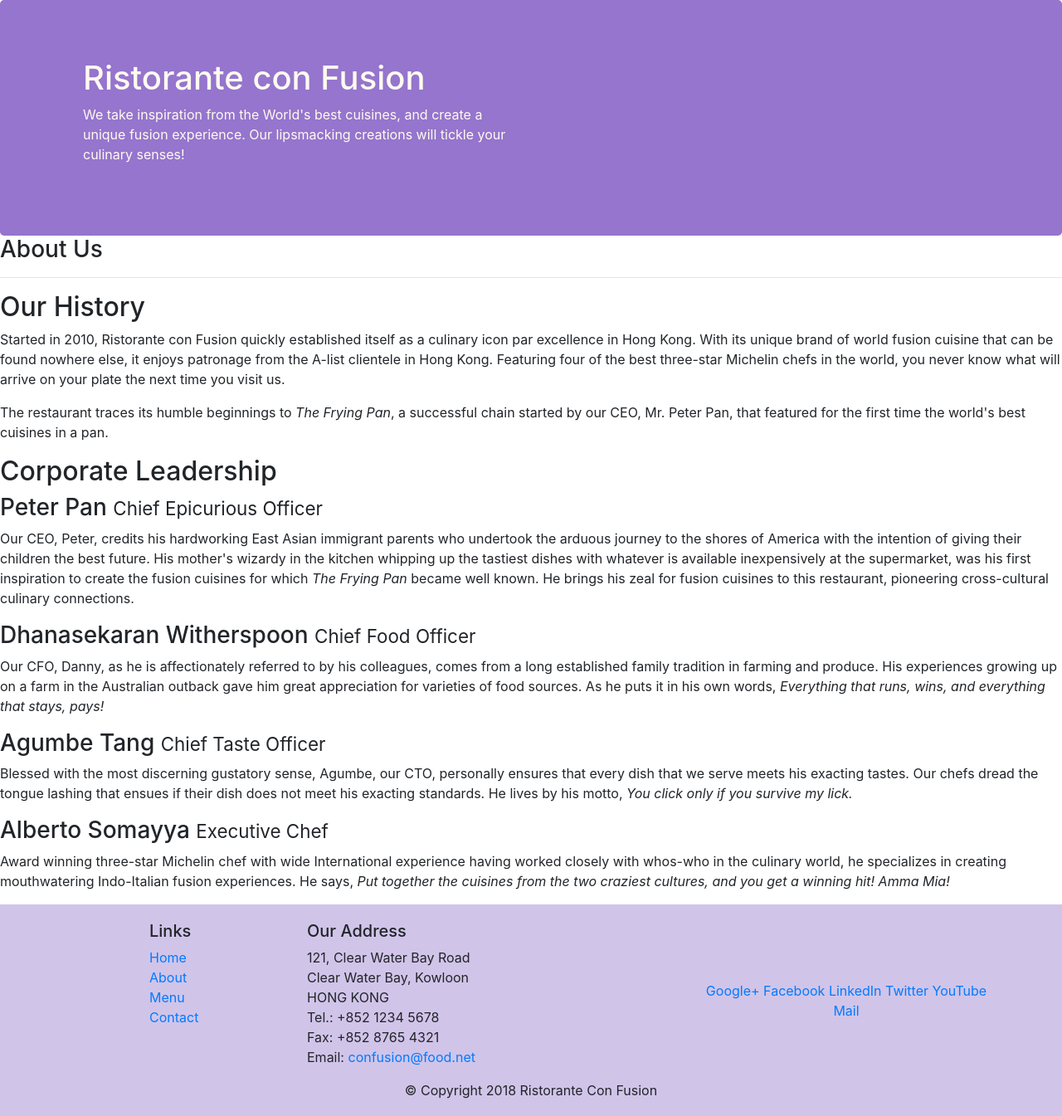
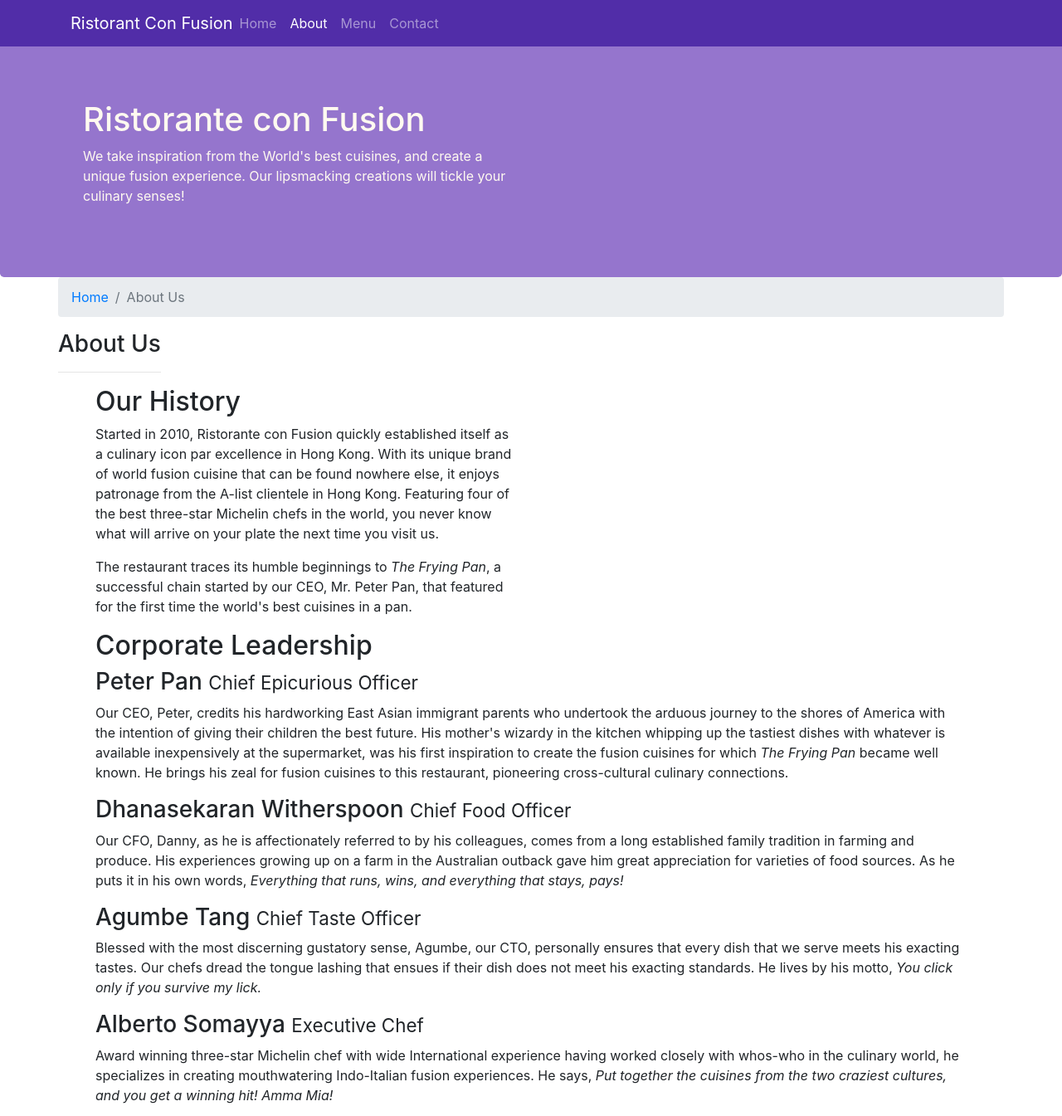
Before and after one commit to AoDonovanDev/bootstrap, a website: page aboutus.html in a window 1280 px wide. Shown: the top 1345 px of the page at 83% size. Drawn offline with nearby package versions, Linux system fonts and the light colour scheme.

Commit message:
finally some progress

```diff
--- a/aboutus.html
+++ b/aboutus.html
@@ -13,7 +13,22 @@
 </head>
 
 <body>
-
+    <nav class="navbar navbar-dark navbar-expand-sm fixed-top">
+        <div class="container">
+            <button class="navbar-toggler" tyoe="button" data-toggle="collapse" data-target="#Navbar">
+                <span class="navbar-toggler-icon"></span>
+            </button>
+            <a class="navbar-brand mr-auto" href="./index.html">Ristorant Con Fusion</a>
+            <div class="collapse navbar-collapse" id="Navbar">
+                <ul class="navbar-nav mr-auto">
+                    <li class="nav-item"><a class="nav-link" href="./index.html">Home</a></li>
+                    <li class="nav-item active"><a class="nav-link" href="#">About</a></li>
+                    <li class="nav-item"><a class="nav-link" href="#">Menu</a></li>
+                    <li class="nav-item"><a class="nav-link" href="#">Contact</a></li>
+                </ul>
+            </div>
+        </div>
+    </nav>
     <header class="jumbotron">
         <div class="container">
             <div class="row row-header">
@@ -27,16 +42,20 @@
         </div>
     </header>
 
-    <div>
-        <div>
+    <div class="container">
+        <div class="row">
+            <ol class="col-12 breadcrumb">
+                <li class="breadcrumb-item"><a href="./index.html">Home</a></li>
+                <li class="breadcrumb-item active">About Us</li>
+            </ol>
             <div>
                <h3>About Us</h3>
                <hr>
             </div>
         </div>
 
-        <div>
-            <div>
+        <div class="container">
+            <div class="col-sm-6">
                 <h2>Our History</h2>
                 <p>Started in 2010, Ristorante con Fusion quickly established itself as a culinary icon par excellence in Hong Kong. With its unique brand of world fusion cuisine that can be found nowhere else, it enjoys patronage from the A-list clientele in Hong Kong.  Featuring four of the best three-star Michelin chefs in the world, you never know what will arrive on your plate the next time you visit us.</p>
                 <p>The restaurant traces its humble beginnings to <em>The Frying Pan</em>, a successful chain started by our CEO, Mr. Peter Pan, that featured for the first time the world's best cuisines in a pan.</p>
@@ -46,17 +65,17 @@
         </div>
 
 
-        <div>
-            <div>
+        <div class="container">
+            <div class="col-12">
                 <h2>Corporate Leadership</h2>
                 <h3>Peter Pan <small>Chief Epicurious Officer</small></h3>
-                <p>Our CEO, Peter, credits his hardworking East Asian immigrant parents who undertook the arduous journey to the shores of America with the intention of giving their children the best future. His mother's wizardy in the kitchen whipping up the tastiest dishes with whatever is available inexpensively at the supermarket, was his first inspiration to create the fusion cuisines for which <em>The Frying Pan</em> became well known. He brings his zeal for fusion cuisines to this restaurant, pioneering cross-cultural culinary connections.</p>
+                <p class="d-none d-sm-block">Our CEO, Peter, credits his hardworking East Asian immigrant parents who undertook the arduous journey to the shores of America with the intention of giving their children the best future. His mother's wizardy in the kitchen whipping up the tastiest dishes with whatever is available inexpensively at the supermarket, was his first inspiration to create the fusion cuisines for which <em>The Frying Pan</em> became well known. He brings his zeal for fusion cuisines to this restaurant, pioneering cross-cultural culinary connections.</p>
                 <h3>Dhanasekaran Witherspoon <small>Chief Food Officer</small></h3>
-                <p>Our CFO, Danny, as he is affectionately referred to by his colleagues, comes from a long established family tradition in farming and produce. His experiences growing up on a farm in the Australian outback gave him great appreciation for varieties of food sources. As he puts it in his own words, <em>Everything that runs, wins, and everything that stays, pays!</em></p>
+                <p class="d-none d-sm-block">Our CFO, Danny, as he is affectionately referred to by his colleagues, comes from a long established family tradition in farming and produce. His experiences growing up on a farm in the Australian outback gave him great appreciation for varieties of food sources. As he puts it in his own words, <em>Everything that runs, wins, and everything that stays, pays!</em></p>
                 <h3>Agumbe Tang <small>Chief Taste Officer</small></h3>
-                <p>Blessed with the most discerning gustatory sense, Agumbe, our CTO, personally ensures that every dish that we serve meets his exacting tastes. Our chefs dread the tongue lashing that ensues if their dish does not meet his exacting standards. He lives by his motto, <em>You click only if you survive my lick.</em></p>
+                <p class="d-none d-sm-block">Blessed with the most discerning gustatory sense, Agumbe, our CTO, personally ensures that every dish that we serve meets his exacting tastes. Our chefs dread the tongue lashing that ensues if their dish does not meet his exacting standards. He lives by his motto, <em>You click only if you survive my lick.</em></p>
                 <h3>Alberto Somayya <small>Executive Chef</small></h3>
-                <p>Award winning three-star Michelin chef with wide International experience having worked closely with whos-who in the culinary world, he specializes in creating mouthwatering Indo-Italian fusion experiences. He says, <em>Put together the cuisines from the two craziest cultures, and you get a winning hit! Amma Mia!</em></p>
+                <p class="d-none d-sm-block">Award winning three-star Michelin chef with wide International experience having worked closely with whos-who in the culinary world, he specializes in creating mouthwatering Indo-Italian fusion experiences. He says, <em>Put together the cuisines from the two craziest cultures, and you get a winning hit! Amma Mia!</em></p>
             </div>
        </div>
 
@@ -68,7 +87,7 @@
                 <div class="col-4 offset-1 col-sm-2">
                     <h5>Links</h5>
                     <ul class="list-unstyled">
-                        <li><a href="#">Home</a></li>
+                        <li><a href="./index.html">Home</a></li>
                         <li><a href="#">About</a></li>
                         <li><a href="#">Menu</a></li>
                         <li><a href="#">Contact</a></li>
--- a/css/styles.css
+++ b/css/styles.css
@@ -24,3 +24,10 @@
     margin: 0px;
     color: #0f0f0f;
 }
+body{
+    padding: 50px 0px 0px;
+    z-index: 0;
+}
+.navbar-dark{
+    background-color: #512DA8
+}
```
Also changed, not shown: index.html (+17 -2 lines).
